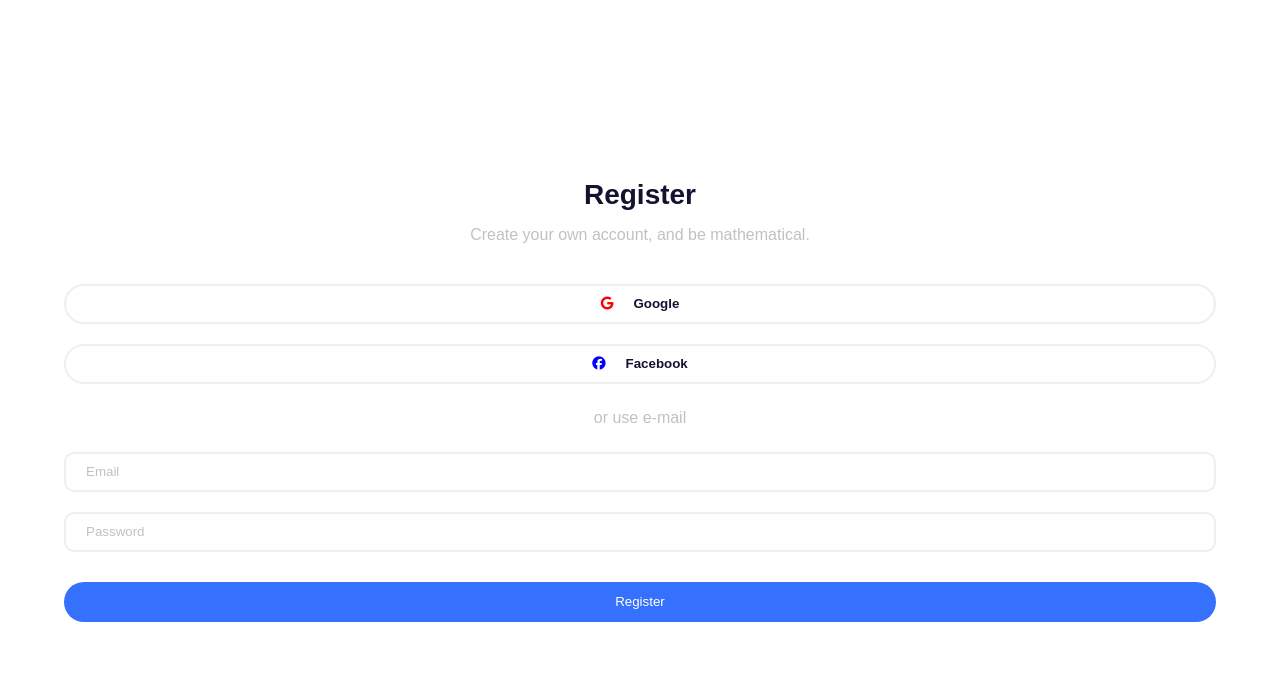
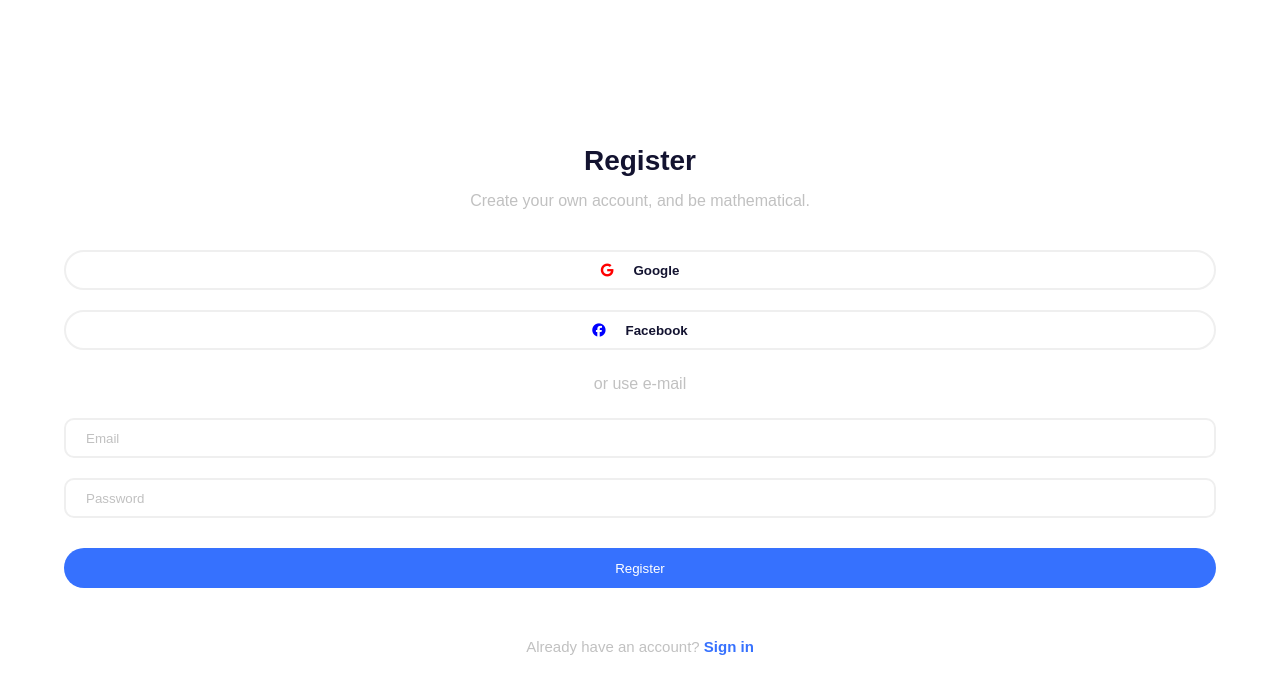
Before and after one commit to maciej790/react_register_form, a React (Create React App) app: page / in a window 1280 px wide. Shown: the top 694 px of the page. Built offline with nearby package versions, Linux system fonts and the light colour scheme.

Commit message:
fix bugs in RegisterForm components

```diff
--- a/src/components/RegisterLeft/RegisterForm/RegisterForm.js
+++ b/src/components/RegisterLeft/RegisterForm/RegisterForm.js
@@ -5,6 +5,8 @@ import {
   UserForm,
   Input,
   Submit,
+  SignInText,
+  SignInLink,
 } from "./StyledRegisterForm";
 
 function RegisterForm() {
@@ -20,6 +22,12 @@ function RegisterForm() {
         <Input type="password" placeholder="Password" name="password" />
         <Submit type="submit" value="Register" name="submit" />
       </UserForm>
+      <SignInText>
+        Already have an account?{" "}
+        <span>
+          <SignInLink href="#">Sign in</SignInLink>
+        </span>
+      </SignInText>
     </StyledRegisterForm>
   );
 }
--- a/src/components/RegisterLeft/RegisterForm/StyledRegisterForm.js
+++ b/src/components/RegisterLeft/RegisterForm/StyledRegisterForm.js
@@ -57,3 +57,16 @@ export const Submit = styled.input`
     cursor: pointer;
   }
 `;
+
+export const SignInText = styled.p`
+  color: ${colors.darkGray};
+  text-align: center;
+  margin-top: 50px;
+  font-size: 15px;
+`;
+
+export const SignInLink = styled.a`
+  text-decoration: none;
+  color: ${colors.blue};
+  font-weight: bold;
+`;
```
